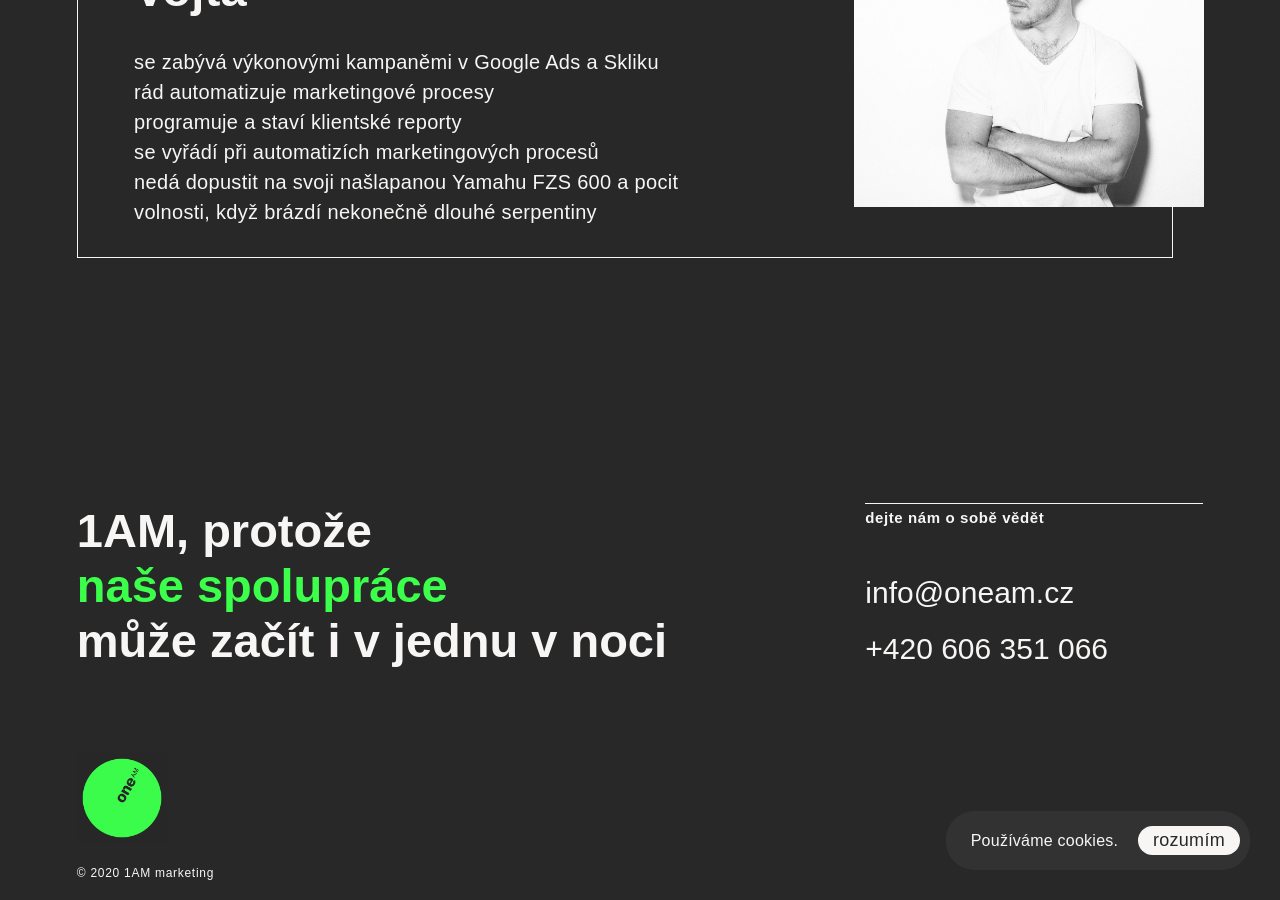
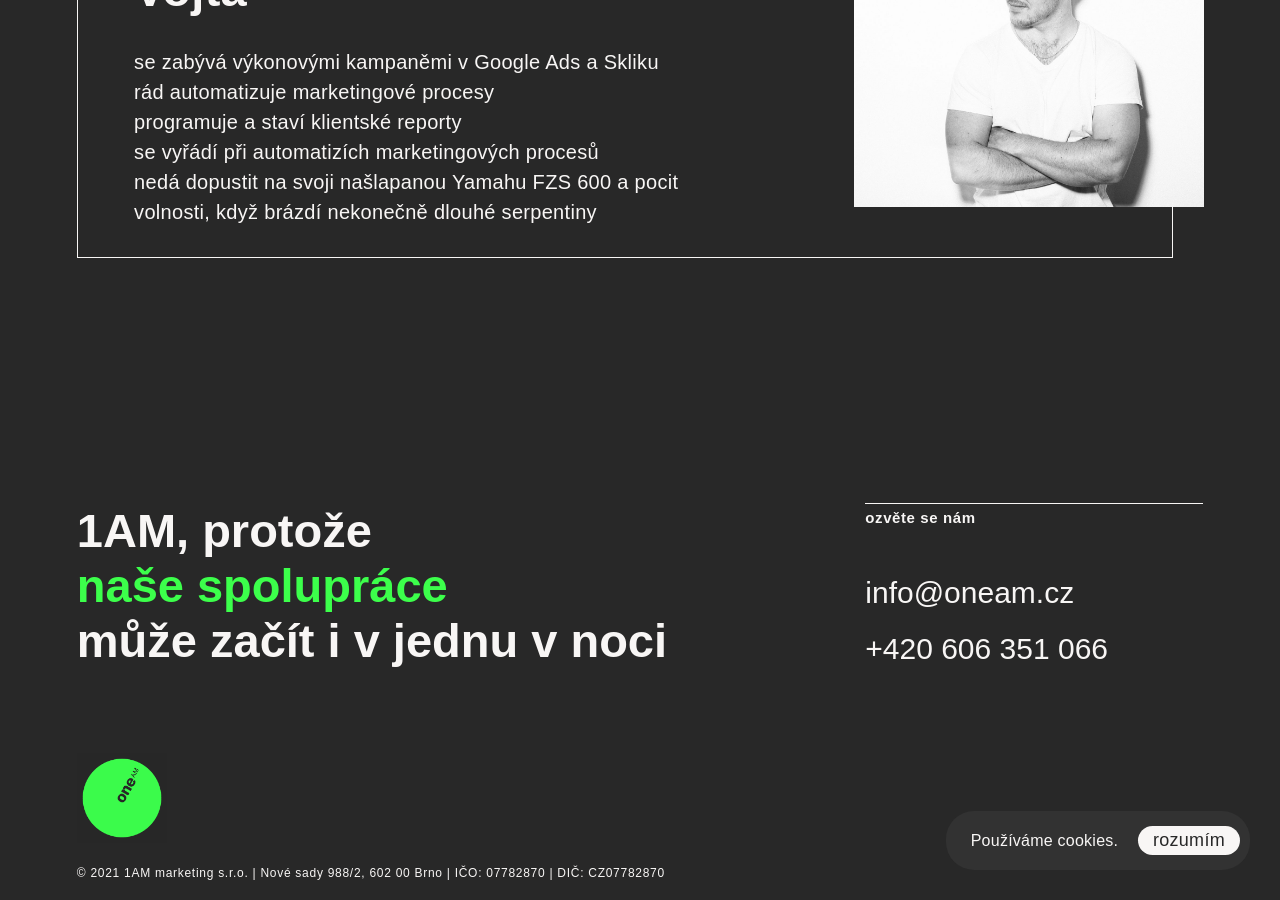
Before and after one commit to honzatinka/oneam.cz, a Jekyll site: the page built from index.html, in a window 1280 px wide and 900 px high, scrolled down 5460 px. Built offline with Jekyll 4.4.1, drawn with Linux system fonts in a browser that asks for light colours; some web fonts are replaced.

Commit message:
Update footer.html

```diff
--- a/_includes/footer.html
+++ b/_includes/footer.html
@@ -5,20 +5,20 @@
 			<strong class="highlighted">naše spolupráce</strong><br /> může začít i v jednu v noci</h2>
 		</div>
 		<div class="contact">
-			<h3>dejte nám o sobě vědět</h3>
+			<h3>ozvěte se nám</h3>
 			<a href="mailto:info@oneam.cz">info@oneam.cz</a>
 			<span class="phone">+420 606 351 066</span>
 		</div>
 		<div class="statement">
 			<a href="/#home" class="not-textlink"><img src="{{ "assets/img/1am-logo.gif" | relative_url }}" width="90" alt="one AM" /></a>
 			<ul>
-				<li>© 2020 1AM marketing <span style="display: none">/</span></li>
+				<li>© 2021 1AM marketing s.r.o. | Nové sady 988/2, 602 00 Brno | IČO: 07782870 | DIČ: CZ07782870   <span style="display: none">/</span></li>
 				<li style="display:none"><a href="#">podmínky používání</a></li>
 			</ul>
 		</div>
 	</div>
 
-	<p id="cookies" style="display: none;">
+	<p style="display: none" id="cookies">
 		Používáme cookies. <button class="cookie-button-agree">rozumím</button>
 	</p>
 </footer>
```
